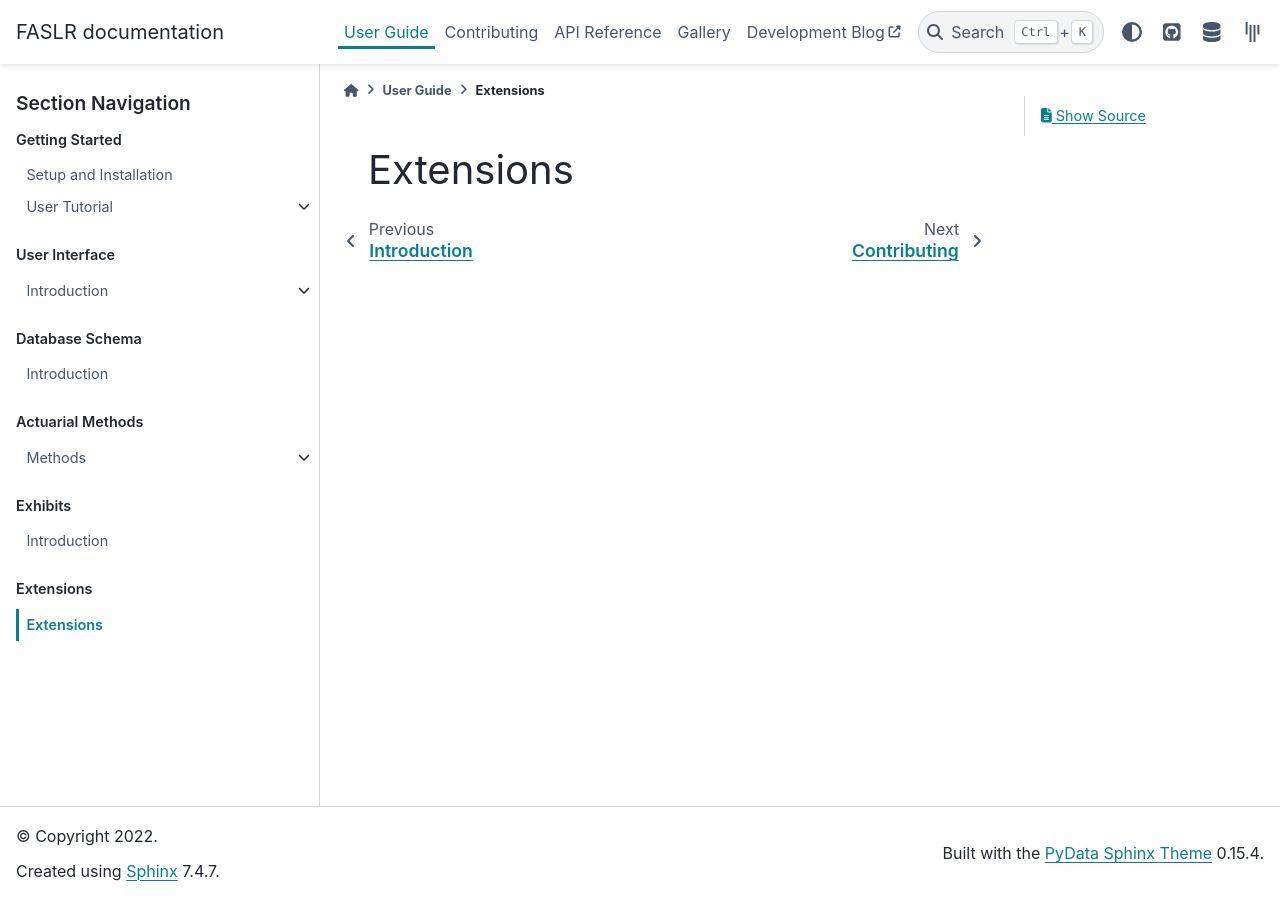
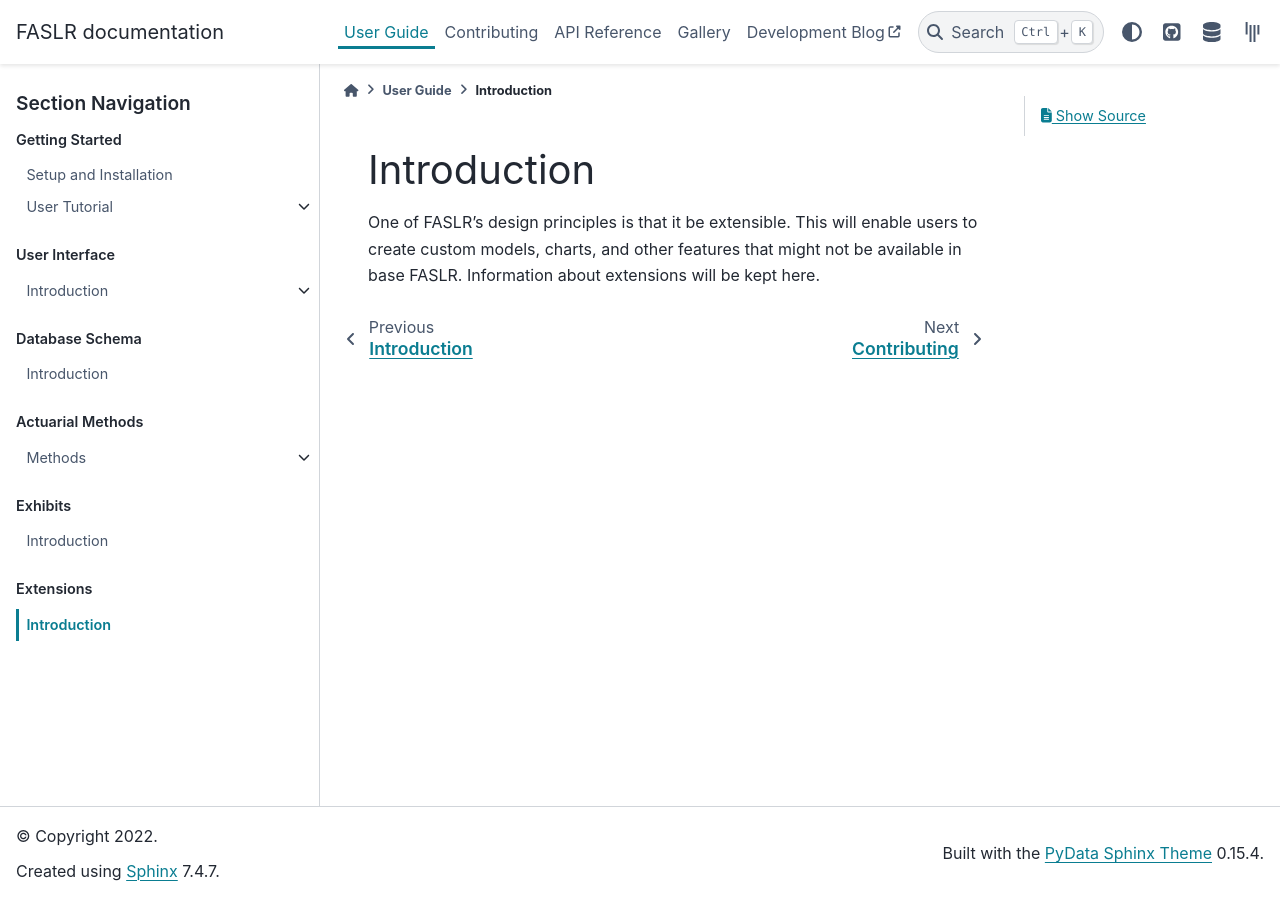
Before and after one commit to casact/FASLR, a Sphinx documentation site: the page built from docs/user/extensions/index.rst, in a window 1280 px wide. Built offline with Sphinx 7.4.7 and the PyData theme 0.15.4, drawn with Linux system fonts in a browser that asks for light colours; pages that are not in the unit, such as notebooks, are missing from menus; the version number is read from the project's files by our own code.

Commit message:
DOCS: Add intro do Extensions page.

```diff
--- a/docs/user/extensions/index.rst
+++ b/docs/user/extensions/index.rst
@@ -1,2 +1,4 @@
-Extensions
-==========
+Introduction
+============
+
+One of FASLR's design principles is that it be extensible. This will enable users to create custom models, charts, and other features that might not be available in base FASLR. Information about extensions will be kept here.
```
